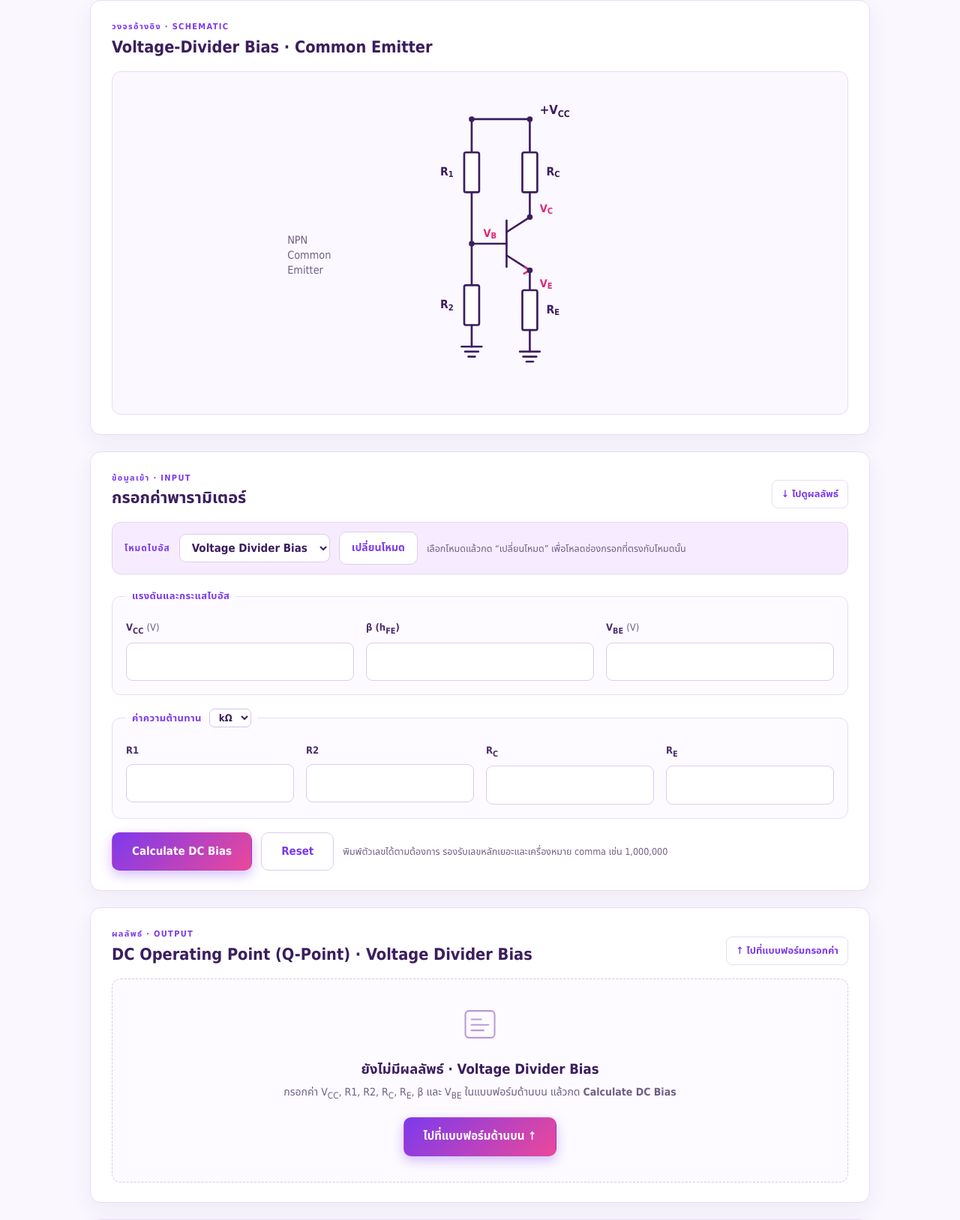
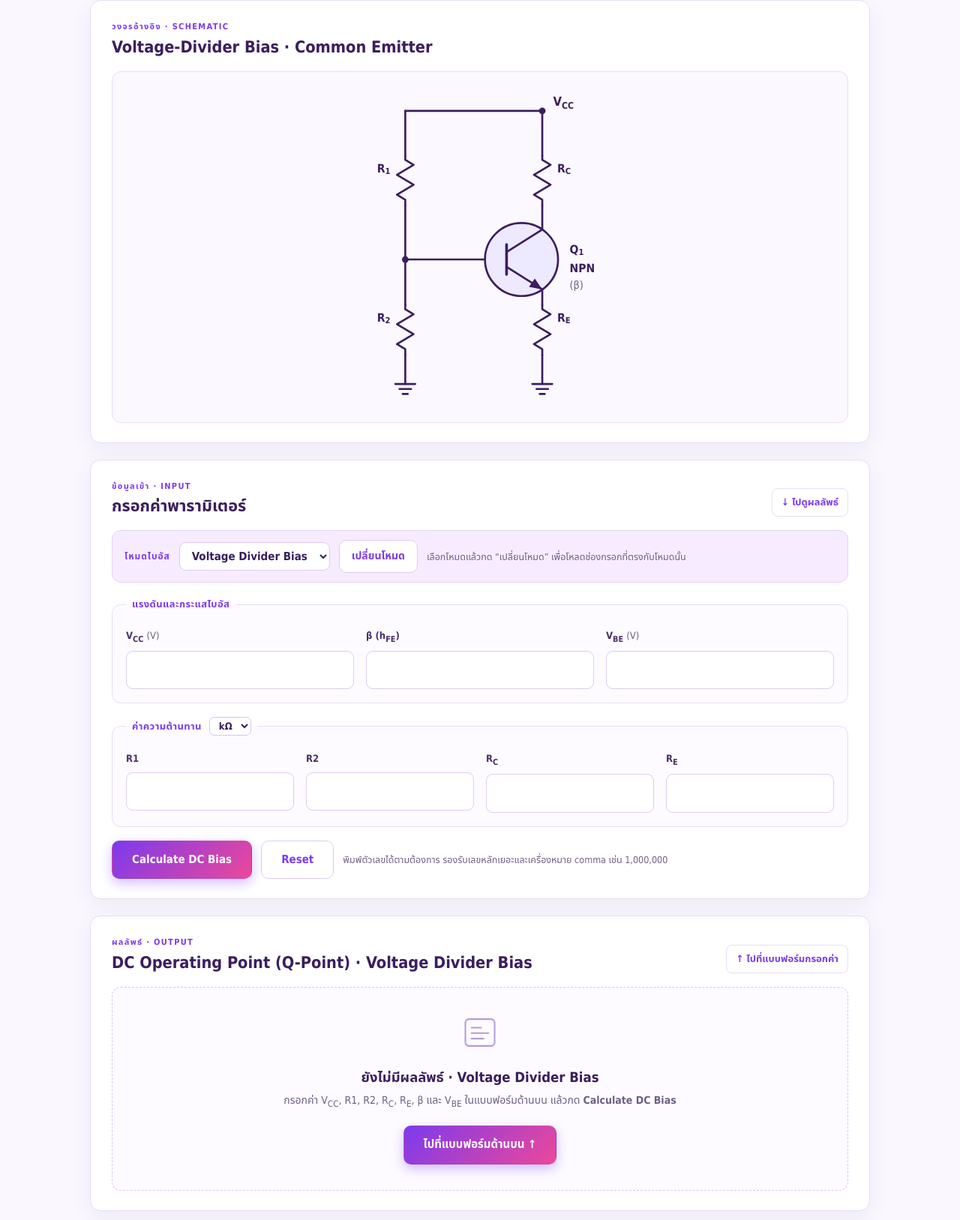
Before and after one commit to B6810177/Gitlab, a Flask app: page / in a window 1280 px wide. Shown: the part 242-1869 px from the top of the page at 75% size. Run offline with Flask 3, Linux system fonts and the light colour scheme.

Commit message:
Redraw circuit schematics with circled transistor and zigzag resistors
- Transistor now drawn inside a circle (NPN symbol) like the reference figure

- Zigzag resistor symbols for R1, R2, RC, RE and RB

- Show entered values and beta on the schematic (Flask + static)

```diff
--- a/templates/index.html
+++ b/templates/index.html
@@ -11,187 +11,175 @@
     </div>
     <div class="svg-wrap">
         {% if mode == 'divider' %}
-        <svg viewBox="0 0 560 390" role="img" aria-labelledby="c-title c-desc" xmlns="http://www.w3.org/2000/svg">
+        <svg viewBox="0 0 560 400" role="img" aria-labelledby="c-title c-desc" xmlns="http://www.w3.org/2000/svg">
             <title id="c-title">Voltage-divider biased NPN common-emitter circuit</title>
-            <desc id="c-desc">R1 from VCC to base, R2 from base to ground, RC from VCC to collector, RE from emitter to ground, NPN transistor with base, collector and emitter labelled.</desc>
-            <g fill="none" stroke="#3b1e5e" stroke-width="2.4" stroke-linecap="round">
-                <!-- VCC rail -->
-                <path d="M270 46 H340"/>
-                <path d="M340 46 V86"/>
-                <path d="M270 46 V86"/>
-                <!-- R1 -->
-                <rect x="261" y="86" width="18" height="48" rx="2" fill="#ffffff"/>
-                <path d="M270 134 V196"/>
-                <!-- R2 -->
-                <path d="M270 196 V246"/>
-                <rect x="261" y="246" width="18" height="48" rx="2" fill="#ffffff"/>
-                <path d="M270 294 V320"/>
-                <!-- RC -->
-                <rect x="331" y="86" width="18" height="48" rx="2" fill="#ffffff"/>
-                <path d="M340 134 V164"/>
-                <!-- Base lead -->
-                <path d="M270 196 H312"/>
-                <!-- Transistor body -->
-                <path d="M312 168 V224"/>
-                <path d="M312 182 L340 164"/>
-                <path d="M312 210 L340 228"/>
-                <!-- Emitter arrow -->
-                <path d="M334 224 L340 228 L333 232" stroke="#db2777" stroke-width="2.4"/>
-                <!-- Emitter to RE -->
-                <path d="M340 228 V252"/>
-                <rect x="331" y="252" width="18" height="48" rx="2" fill="#ffffff"/>
-                <path d="M340 300 V326"/>
+            <desc id="c-desc">R1 from VCC to base, R2 from base to ground, RC from VCC to collector, RE from emitter to ground, NPN transistor drawn as a circle with base, collector and emitter labelled.</desc>
+
+            <g fill="none" stroke="#3b1e5e" stroke-width="2.4" stroke-linecap="round" stroke-linejoin="round">
+                <path d="M190 36 H355"/>
+                <path d="M190 36 V90"/>
+                <path d="M355 36 V90"/>
+                <path d="M190 150 V270"/>
+                <path d="M190 330 V365"/>
+                <path d="M355 150 V179"/>
+                <path d="M355 251 V270"/>
+                <path d="M355 330 V365"/>
+                <path d="M190 215 H312"/>
             </g>
 
-            <!-- Grounds -->
-            <g stroke="#3b1e5e" stroke-width="2.4" stroke-linecap="round">
-                <path d="M258 320 H282"/>
-                <path d="M262 326 H278"/>
-                <path d="M266 332 H274"/>
-                <path d="M328 326 H352"/>
-                <path d="M332 332 H348"/>
-                <path d="M336 338 H344"/>
+            <g fill="none" stroke="#3b1e5e" stroke-width="2.4" stroke-linecap="round" stroke-linejoin="round">
+                <path d="M190 90 V95 L200 101 L180 113 L200 125 L180 137 L190 143 V150"/>
+                <path d="M190 270 V275 L200 281 L180 293 L200 305 L180 317 L190 323 V330"/>
+                <path d="M355 90 V95 L365 101 L345 113 L365 125 L345 137 L355 143 V150"/>
+                <path d="M355 270 V275 L365 281 L345 293 L365 305 L345 317 L355 323 V330"/>
             </g>
 
-            <!-- Nodes -->
-            <g fill="#3b1e5e">
-                <circle cx="270" cy="196" r="3.4"/>
-                <circle cx="340" cy="164" r="3.4"/>
-                <circle cx="340" cy="228" r="3.4"/>
-                <circle cx="340" cy="46" r="3.4"/>
-                <circle cx="270" cy="46" r="3.4"/>
+            <circle cx="330" cy="215" r="44" fill="#ede9fe" stroke="#3b1e5e" stroke-width="2.4"/>
+            <path d="M312 197 V233" fill="none" stroke="#3b1e5e" stroke-width="3.2" stroke-linecap="round"/>
+            <path d="M312 206 L355 179" fill="none" stroke="#3b1e5e" stroke-width="2.4" stroke-linecap="round"/>
+            <path d="M312 224 L355 251" fill="none" stroke="#3b1e5e" stroke-width="2.4" stroke-linecap="round"/>
+            <path d="M355 251 L339 248 L346 238 Z" fill="#3b1e5e"/>
+
+            <g stroke="#3b1e5e" stroke-width="2.4" stroke-linecap="round">
+                <path d="M178 365 H202"/>
+                <path d="M183 371 H197"/>
+                <path d="M187 377 H193"/>
+                <path d="M343 365 H367"/>
+                <path d="M348 371 H362"/>
+                <path d="M352 377 H358"/>
             </g>
 
-            <!-- Labels -->
+            <g fill="#3b1e5e">
+                <circle cx="355" cy="36" r="4"/>
+                <circle cx="190" cy="215" r="4"/>
+            </g>
+
             <g font-family="Tahoma, 'Noto Sans Thai', Arial, sans-serif" fill="#3b1e5e">
-                <text x="352" y="40" font-size="15" font-weight="700">+V<tspan font-size="11" dy="3">CC</tspan></text>
-                <text x="248" y="114" font-size="14" font-weight="700" text-anchor="end">R<tspan font-size="10" dy="2">1</tspan></text>
-                <text x="248" y="274" font-size="14" font-weight="700" text-anchor="end">R<tspan font-size="10" dy="2">2</tspan></text>
-                <text x="360" y="114" font-size="14" font-weight="700">R<tspan font-size="10" dy="2">C</tspan></text>
-                <text x="360" y="280" font-size="14" font-weight="700">R<tspan font-size="10" dy="2">E</tspan></text>
-                <text x="284" y="188" font-size="13" fill="#db2777" font-weight="700">V<tspan font-size="10" dy="2">B</tspan></text>
-                <text x="352" y="158" font-size="13" fill="#db2777" font-weight="700">V<tspan font-size="10" dy="2">C</tspan></text>
-                <text x="352" y="248" font-size="13" fill="#db2777" font-weight="700">V<tspan font-size="10" dy="2">E</tspan></text>
-                <text x="48" y="196" font-size="13" fill="#6f5f86">NPN</text>
-                <text x="48" y="214" font-size="13" fill="#6f5f86">Common</text>
-                <text x="48" y="232" font-size="13" fill="#6f5f86">Emitter</text>
+                <text x="368" y="30" font-size="15" font-weight="700">V<tspan font-size="11" dy="3">CC</tspan></text>
+                <text x="398" y="30" font-size="15" font-weight="700">{% if values.get('VCC') %} = {{ values.get('VCC') }} V{% endif %}</text>
+
+                <text x="172" y="110" text-anchor="end" font-size="14" font-weight="700">R<tspan font-size="10" dy="2">1</tspan></text>
+                <text x="172" y="128" text-anchor="end" font-size="13" fill="#6f5f86">{% if values.get('R1') %}{{ values.get('R1') }} {{ 'kΩ' if unit == 'kohm' else 'Ω' }}{% endif %}</text>
+
+                <text x="172" y="290" text-anchor="end" font-size="14" font-weight="700">R<tspan font-size="10" dy="2">2</tspan></text>
+                <text x="172" y="308" text-anchor="end" font-size="13" fill="#6f5f86">{% if values.get('R2') %}{{ values.get('R2') }} {{ 'kΩ' if unit == 'kohm' else 'Ω' }}{% endif %}</text>
+
+                <text x="373" y="110" font-size="14" font-weight="700">R<tspan font-size="10" dy="2">C</tspan></text>
+                <text x="373" y="128" font-size="13" fill="#6f5f86">{% if values.get('RC') %}{{ values.get('RC') }} {{ 'kΩ' if unit == 'kohm' else 'Ω' }}{% endif %}</text>
+
+                <text x="373" y="290" font-size="14" font-weight="700">R<tspan font-size="10" dy="2">E</tspan></text>
+                <text x="373" y="308" font-size="13" fill="#6f5f86">{% if values.get('RE') %}{{ values.get('RE') }} {{ 'kΩ' if unit == 'kohm' else 'Ω' }}{% endif %}</text>
+
+                <text x="388" y="208" font-size="14" font-weight="700">Q<tspan font-size="10" dy="2">1</tspan></text>
+                <text x="388" y="230" font-size="14" font-weight="700">NPN</text>
+                <text x="388" y="250" font-size="13" fill="#6f5f86">(β{% if values.get('beta') %} = {{ values.get('beta') }}{% endif %})</text>
             </g>
         </svg>
         {% elif mode == 'fixed' %}
-        <svg viewBox="0 0 560 390" role="img" aria-labelledby="f-title f-desc" xmlns="http://www.w3.org/2000/svg">
+        <svg viewBox="0 0 560 400" role="img" aria-labelledby="f-title f-desc" xmlns="http://www.w3.org/2000/svg">
             <title id="f-title">Fixed bias NPN common-emitter circuit</title>
-            <desc id="f-desc">RB from VCC to base, RC from VCC to collector, emitter connected directly to ground, NPN transistor with base, collector and emitter labelled.</desc>
-            <g fill="none" stroke="#3b1e5e" stroke-width="2.4" stroke-linecap="round">
-                <!-- VCC rail -->
-                <path d="M210 46 H340"/>
-                <path d="M210 46 V86"/>
-                <path d="M340 46 V86"/>
-                <!-- RB -->
-                <rect x="201" y="86" width="18" height="48" rx="2" fill="#ffffff"/>
-                <path d="M210 134 V196"/>
-                <!-- RC -->
-                <rect x="331" y="86" width="18" height="48" rx="2" fill="#ffffff"/>
-                <path d="M340 134 V164"/>
-                <!-- Base lead -->
-                <path d="M210 196 H312"/>
-                <!-- Transistor body -->
-                <path d="M312 168 V224"/>
-                <path d="M312 182 L340 164"/>
-                <path d="M312 210 L340 228"/>
-                <!-- Emitter arrow -->
-                <path d="M334 224 L340 228 L333 232" stroke="#db2777" stroke-width="2.4"/>
-                <!-- Emitter to ground (no RE) -->
-                <path d="M340 228 V320"/>
+            <desc id="f-desc">RB from VCC to base, RC from VCC to collector, emitter connected directly to ground, NPN transistor drawn as a circle with base, collector and emitter labelled.</desc>
+
+            <g fill="none" stroke="#3b1e5e" stroke-width="2.4" stroke-linecap="round" stroke-linejoin="round">
+                <path d="M190 36 H355"/>
+                <path d="M190 36 V90"/>
+                <path d="M355 36 V90"/>
+                <path d="M190 150 V215"/>
+                <path d="M355 150 V179"/>
+                <path d="M355 251 V365"/>
+                <path d="M190 215 H312"/>
             </g>
 
-            <!-- Ground -->
-            <g stroke="#3b1e5e" stroke-width="2.4" stroke-linecap="round">
-                <path d="M328 320 H352"/>
-                <path d="M332 326 H348"/>
-                <path d="M336 332 H344"/>
+            <g fill="none" stroke="#3b1e5e" stroke-width="2.4" stroke-linecap="round" stroke-linejoin="round">
+                <path d="M190 90 V95 L200 101 L180 113 L200 125 L180 137 L190 143 V150"/>
+                <path d="M355 90 V95 L365 101 L345 113 L365 125 L345 137 L355 143 V150"/>
             </g>
 
-            <!-- Nodes -->
-            <g fill="#3b1e5e">
-                <circle cx="210" cy="196" r="3.4"/>
-                <circle cx="340" cy="164" r="3.4"/>
-                <circle cx="340" cy="228" r="3.4"/>
-                <circle cx="340" cy="46" r="3.4"/>
-                <circle cx="210" cy="46" r="3.4"/>
+            <circle cx="330" cy="215" r="44" fill="#ede9fe" stroke="#3b1e5e" stroke-width="2.4"/>
+            <path d="M312 197 V233" fill="none" stroke="#3b1e5e" stroke-width="3.2" stroke-linecap="round"/>
+            <path d="M312 206 L355 179" fill="none" stroke="#3b1e5e" stroke-width="2.4" stroke-linecap="round"/>
+            <path d="M312 224 L355 251" fill="none" stroke="#3b1e5e" stroke-width="2.4" stroke-linecap="round"/>
+            <path d="M355 251 L339 248 L346 238 Z" fill="#3b1e5e"/>
+
+            <g stroke="#3b1e5e" stroke-width="2.4" stroke-linecap="round">
+                <path d="M343 365 H367"/>
+                <path d="M348 371 H362"/>
+                <path d="M352 377 H358"/>
             </g>
 
-            <!-- Labels -->
+            <g fill="#3b1e5e">
+                <circle cx="355" cy="36" r="4"/>
+            </g>
+
             <g font-family="Tahoma, 'Noto Sans Thai', Arial, sans-serif" fill="#3b1e5e">
-                <text x="352" y="40" font-size="15" font-weight="700">+V<tspan font-size="11" dy="3">CC</tspan></text>
-                <text x="188" y="114" font-size="14" font-weight="700" text-anchor="end">R<tspan font-size="10" dy="2">B</tspan></text>
-                <text x="360" y="114" font-size="14" font-weight="700">R<tspan font-size="10" dy="2">C</tspan></text>
-                <text x="224" y="188" font-size="13" fill="#db2777" font-weight="700">V<tspan font-size="10" dy="2">B</tspan></text>
-                <text x="352" y="158" font-size="13" fill="#db2777" font-weight="700">V<tspan font-size="10" dy="2">C</tspan></text>
-                <text x="352" y="252" font-size="13" fill="#db2777" font-weight="700">V<tspan font-size="10" dy="2">E</tspan> = 0</text>
-                <text x="48" y="196" font-size="13" fill="#6f5f86">Fixed Bias</text>
-                <text x="48" y="214" font-size="13" fill="#6f5f86">Emitter</text>
-                <text x="48" y="232" font-size="13" fill="#6f5f86">grounded</text>
+                <text x="368" y="30" font-size="15" font-weight="700">V<tspan font-size="11" dy="3">CC</tspan></text>
+                <text x="398" y="30" font-size="15" font-weight="700">{% if values.get('VCC') %} = {{ values.get('VCC') }} V{% endif %}</text>
+
+                <text x="172" y="110" text-anchor="end" font-size="14" font-weight="700">R<tspan font-size="10" dy="2">B</tspan></text>
+                <text x="172" y="128" text-anchor="end" font-size="13" fill="#6f5f86">{% if values.get('RB') %}{{ values.get('RB') }} {{ 'kΩ' if unit == 'kohm' else 'Ω' }}{% endif %}</text>
+
+                <text x="373" y="110" font-size="14" font-weight="700">R<tspan font-size="10" dy="2">C</tspan></text>
+                <text x="373" y="128" font-size="13" fill="#6f5f86">{% if values.get('RC') %}{{ values.get('RC') }} {{ 'kΩ' if unit == 'kohm' else 'Ω' }}{% endif %}</text>
+
+                <text x="388" y="208" font-size="14" font-weight="700">Q<tspan font-size="10" dy="2">1</tspan></text>
+                <text x="388" y="230" font-size="14" font-weight="700">NPN</text>
+                <text x="388" y="250" font-size="13" fill="#6f5f86">(β{% if values.get('beta') %} = {{ values.get('beta') }}{% endif %})</text>
             </g>
         </svg>
         {% else %}
-        <svg viewBox="0 0 560 390" role="img" aria-labelledby="e-title e-desc" xmlns="http://www.w3.org/2000/svg">
+        <svg viewBox="0 0 560 400" role="img" aria-labelledby="e-title e-desc" xmlns="http://www.w3.org/2000/svg">
             <title id="e-title">Emitter bias NPN common-emitter circuit</title>
-            <desc id="e-desc">RB from VCC to base, RC from VCC to collector, RE from emitter to ground, NPN transistor with base, collector and emitter labelled.</desc>
-            <g fill="none" stroke="#3b1e5e" stroke-width="2.4" stroke-linecap="round">
-                <!-- VCC rail -->
-                <path d="M210 46 H340"/>
-                <path d="M210 46 V86"/>
-                <path d="M340 46 V86"/>
-                <!-- RB -->
-                <rect x="201" y="86" width="18" height="48" rx="2" fill="#ffffff"/>
-                <path d="M210 134 V196"/>
-                <!-- RC -->
-                <rect x="331" y="86" width="18" height="48" rx="2" fill="#ffffff"/>
-                <path d="M340 134 V164"/>
-                <!-- Base lead -->
-                <path d="M210 196 H312"/>
-                <!-- Transistor body -->
-                <path d="M312 168 V224"/>
-                <path d="M312 182 L340 164"/>
-                <path d="M312 210 L340 228"/>
-                <!-- Emitter arrow -->
-                <path d="M334 224 L340 228 L333 232" stroke="#db2777" stroke-width="2.4"/>
-                <!-- Emitter to RE -->
-                <path d="M340 228 V252"/>
-                <rect x="331" y="252" width="18" height="48" rx="2" fill="#ffffff"/>
-                <path d="M340 300 V326"/>
+            <desc id="e-desc">RB from VCC to base, RC from VCC to collector, RE from emitter to ground, NPN transistor drawn as a circle with base, collector and emitter labelled.</desc>
+
+            <g fill="none" stroke="#3b1e5e" stroke-width="2.4" stroke-linecap="round" stroke-linejoin="round">
+                <path d="M190 36 H355"/>
+                <path d="M190 36 V90"/>
+                <path d="M355 36 V90"/>
+                <path d="M190 150 V215"/>
+                <path d="M355 150 V179"/>
+                <path d="M355 251 V270"/>
+                <path d="M355 330 V365"/>
+                <path d="M190 215 H312"/>
             </g>
 
-            <!-- Ground -->
-            <g stroke="#3b1e5e" stroke-width="2.4" stroke-linecap="round">
-                <path d="M328 326 H352"/>
-                <path d="M332 332 H348"/>
-                <path d="M336 338 H344"/>
+            <g fill="none" stroke="#3b1e5e" stroke-width="2.4" stroke-linecap="round" stroke-linejoin="round">
+                <path d="M190 90 V95 L200 101 L180 113 L200 125 L180 137 L190 143 V150"/>
+                <path d="M355 90 V95 L365 101 L345 113 L365 125 L345 137 L355 143 V150"/>
+                <path d="M355 270 V275 L365 281 L345 293 L365 305 L345 317 L355 323 V330"/>
             </g>
 
-            <!-- Nodes -->
-            <g fill="#3b1e5e">
-                <circle cx="210" cy="196" r="3.4"/>
-                <circle cx="340" cy="164" r="3.4"/>
-                <circle cx="340" cy="228" r="3.4"/>
-                <circle cx="340" cy="46" r="3.4"/>
-                <circle cx="210" cy="46" r="3.4"/>
+            <circle cx="330" cy="215" r="44" fill="#ede9fe" stroke="#3b1e5e" stroke-width="2.4"/>
+            <path d="M312 197 V233" fill="none" stroke="#3b1e5e" stroke-width="3.2" stroke-linecap="round"/>
+            <path d="M312 206 L355 179" fill="none" stroke="#3b1e5e" stroke-width="2.4" stroke-linecap="round"/>
+            <path d="M312 224 L355 251" fill="none" stroke="#3b1e5e" stroke-width="2.4" stroke-linecap="round"/>
+            <path d="M355 251 L339 248 L346 238 Z" fill="#3b1e5e"/>
+
+            <g stroke="#3b1e5e" stroke-width="2.4" stroke-linecap="round">
+                <path d="M343 365 H367"/>
+                <path d="M348 371 H362"/>
+                <path d="M352 377 H358"/>
             </g>
 
-            <!-- Labels -->
+            <g fill="#3b1e5e">
+                <circle cx="355" cy="36" r="4"/>
+            </g>
+
             <g font-family="Tahoma, 'Noto Sans Thai', Arial, sans-serif" fill="#3b1e5e">
-                <text x="352" y="40" font-size="15" font-weight="700">+V<tspan font-size="11" dy="3">CC</tspan></text>
-                <text x="188" y="114" font-size="14" font-weight="700" text-anchor="end">R<tspan font-size="10" dy="2">B</tspan></text>
-                <text x="360" y="114" font-size="14" font-weight="700">R<tspan font-size="10" dy="2">C</tspan></text>
-                <text x="360" y="280" font-size="14" font-weight="700">R<tspan font-size="10" dy="2">E</tspan></text>
-                <text x="224" y="188" font-size="13" fill="#db2777" font-weight="700">V<tspan font-size="10" dy="2">B</tspan></text>
-                <text x="352" y="158" font-size="13" fill="#db2777" font-weight="700">V<tspan font-size="10" dy="2">C</tspan></text>
-                <text x="352" y="248" font-size="13" fill="#db2777" font-weight="700">V<tspan font-size="10" dy="2">E</tspan></text>
-                <text x="48" y="196" font-size="13" fill="#6f5f86">Emitter Bias</text>
-                <text x="48" y="214" font-size="13" fill="#6f5f86">R</text>
-                <text x="60" y="218" font-size="10" fill="#6f5f86">E</text>
-                <text x="68" y="214" font-size="13" fill="#6f5f86">stabilises</text>
-                <text x="48" y="232" font-size="13" fill="#6f5f86">Q-point</text>
+                <text x="368" y="30" font-size="15" font-weight="700">V<tspan font-size="11" dy="3">CC</tspan></text>
+                <text x="398" y="30" font-size="15" font-weight="700">{% if values.get('VCC') %} = {{ values.get('VCC') }} V{% endif %}</text>
+
+                <text x="172" y="110" text-anchor="end" font-size="14" font-weight="700">R<tspan font-size="10" dy="2">B</tspan></text>
+                <text x="172" y="128" text-anchor="end" font-size="13" fill="#6f5f86">{% if values.get('RB') %}{{ values.get('RB') }} {{ 'kΩ' if unit == 'kohm' else 'Ω' }}{% endif %}</text>
+
+                <text x="373" y="110" font-size="14" font-weight="700">R<tspan font-size="10" dy="2">C</tspan></text>
+                <text x="373" y="128" font-size="13" fill="#6f5f86">{% if values.get('RC') %}{{ values.get('RC') }} {{ 'kΩ' if unit == 'kohm' else 'Ω' }}{% endif %}</text>
+
+                <text x="373" y="290" font-size="14" font-weight="700">R<tspan font-size="10" dy="2">E</tspan></text>
+                <text x="373" y="308" font-size="13" fill="#6f5f86">{% if values.get('RE') %}{{ values.get('RE') }} {{ 'kΩ' if unit == 'kohm' else 'Ω' }}{% endif %}</text>
+
+                <text x="388" y="208" font-size="14" font-weight="700">Q<tspan font-size="10" dy="2">1</tspan></text>
+                <text x="388" y="230" font-size="14" font-weight="700">NPN</text>
+                <text x="388" y="250" font-size="13" fill="#6f5f86">(β{% if values.get('beta') %} = {{ values.get('beta') }}{% endif %})</text>
             </g>
         </svg>
         {% endif %}
```
Also changed, not shown: index.html (+55 -43 lines), static/app.js (+24 -2 lines).
